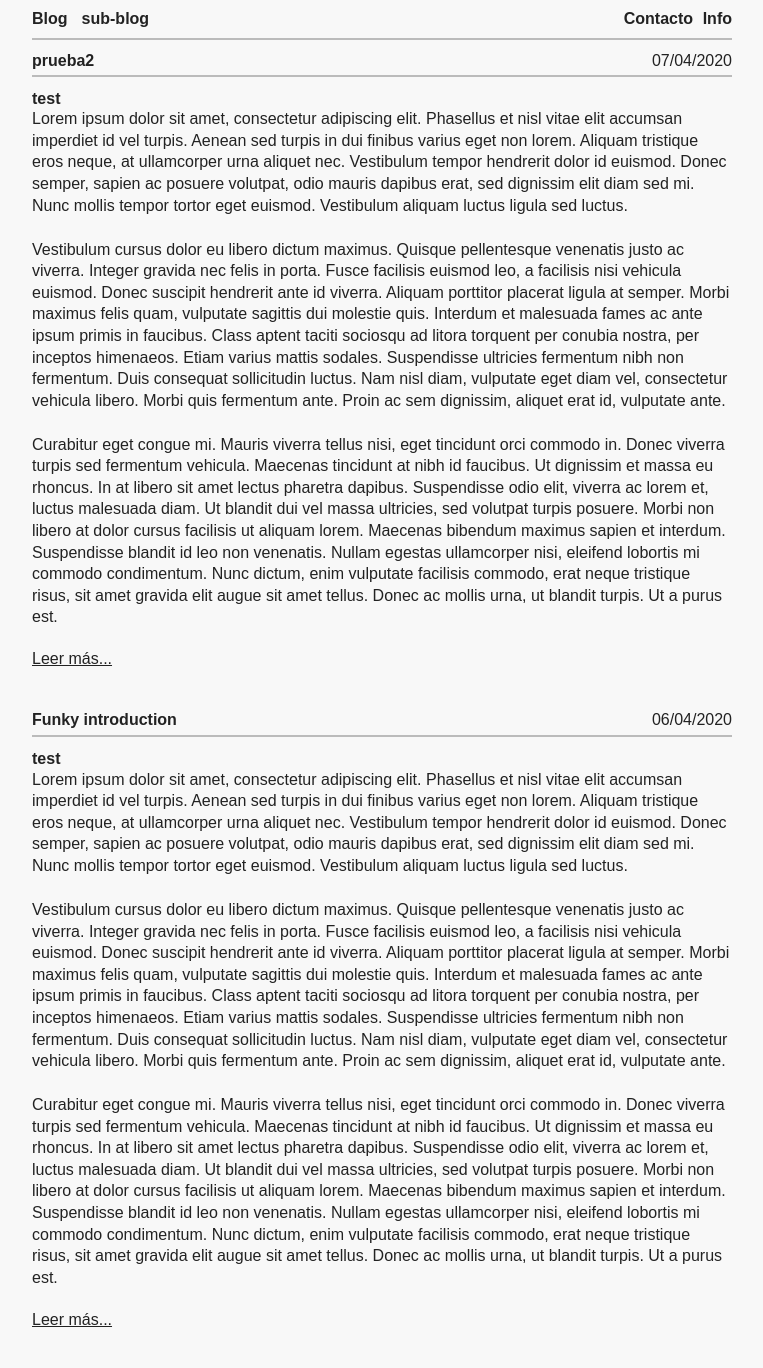
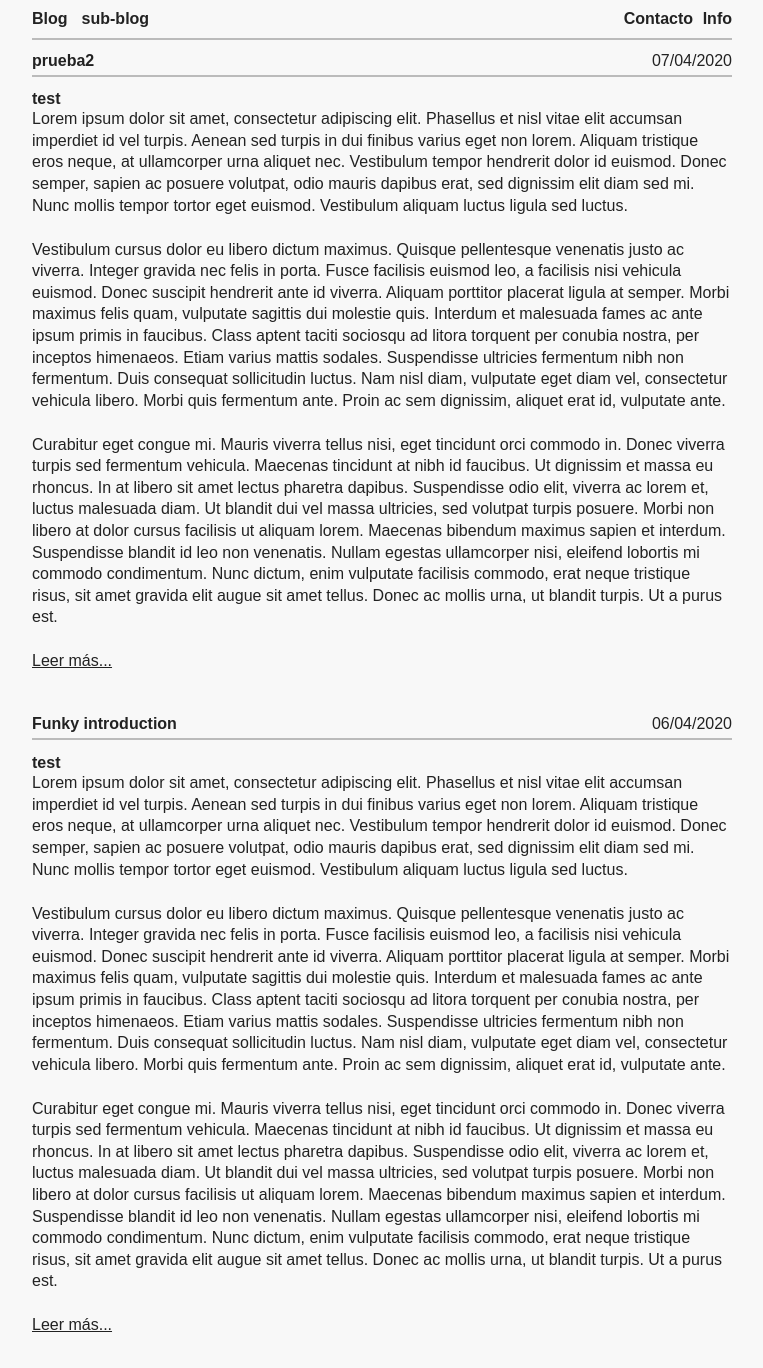
Before and after one commit to haztecaso/radio-klein, a Jekyll site: the page built from index.html, in a window 1280 px wide. Shown: the whole page, without its empty margins (258-1021 px from the left). Built offline with Jekyll 4.4.1, drawn with Linux system fonts in a browser that asks for light colours; the list of posts is cut into pages by our own code.

Commit message:
Automated commit

```diff
--- a/index.html
+++ b/index.html
@@ -8,7 +8,9 @@
     {{ post.excerpt }}
 
     {% if post.excerpt != post.content %}
+    <p class="more">
         <a href="{{ site.baseurl }}{{ post.url }}">Leer más...</a>
+    </p>
     {% endif %}
 </article>
 {% endfor %}
```
